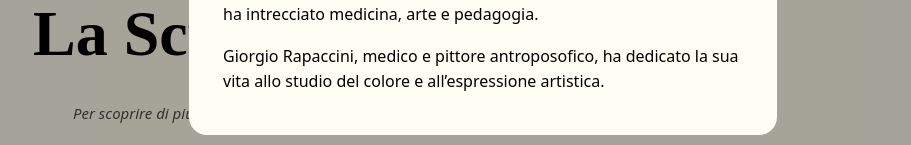
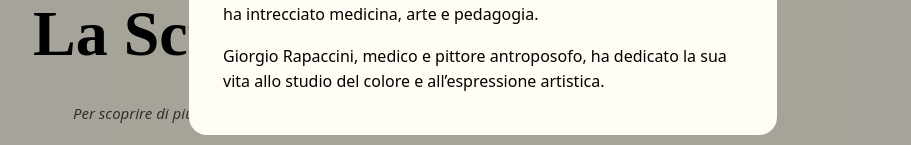
Before and after one commit to kiracolci/Copialascuola, a React (Vite) app: page /Chisiamo in a window 1280 px wide. Both pictures are taken after a click on the button "Famiglia Rapaccini". Shown: the part 400-545 px from the top of the page, without its empty margins (157-1068 px from the left). Built offline with nearby package versions, Linux system fonts and the light colour scheme.

Commit message:
Update text color

```diff
--- a/src/Pages/Chisiamo.tsx
+++ b/src/Pages/Chisiamo.tsx
@@ -20,7 +20,7 @@ export default function Chisiamo() {
 
           </p>
           <p>
-          Giorgio Rapaccini, medico e pittore antroposofico,
+          Giorgio Rapaccini, medico e pittore antroposofo,
           ha dedicato la sua vita allo studio del colore e all’espressione artistica.
           </p>
         </>
```
